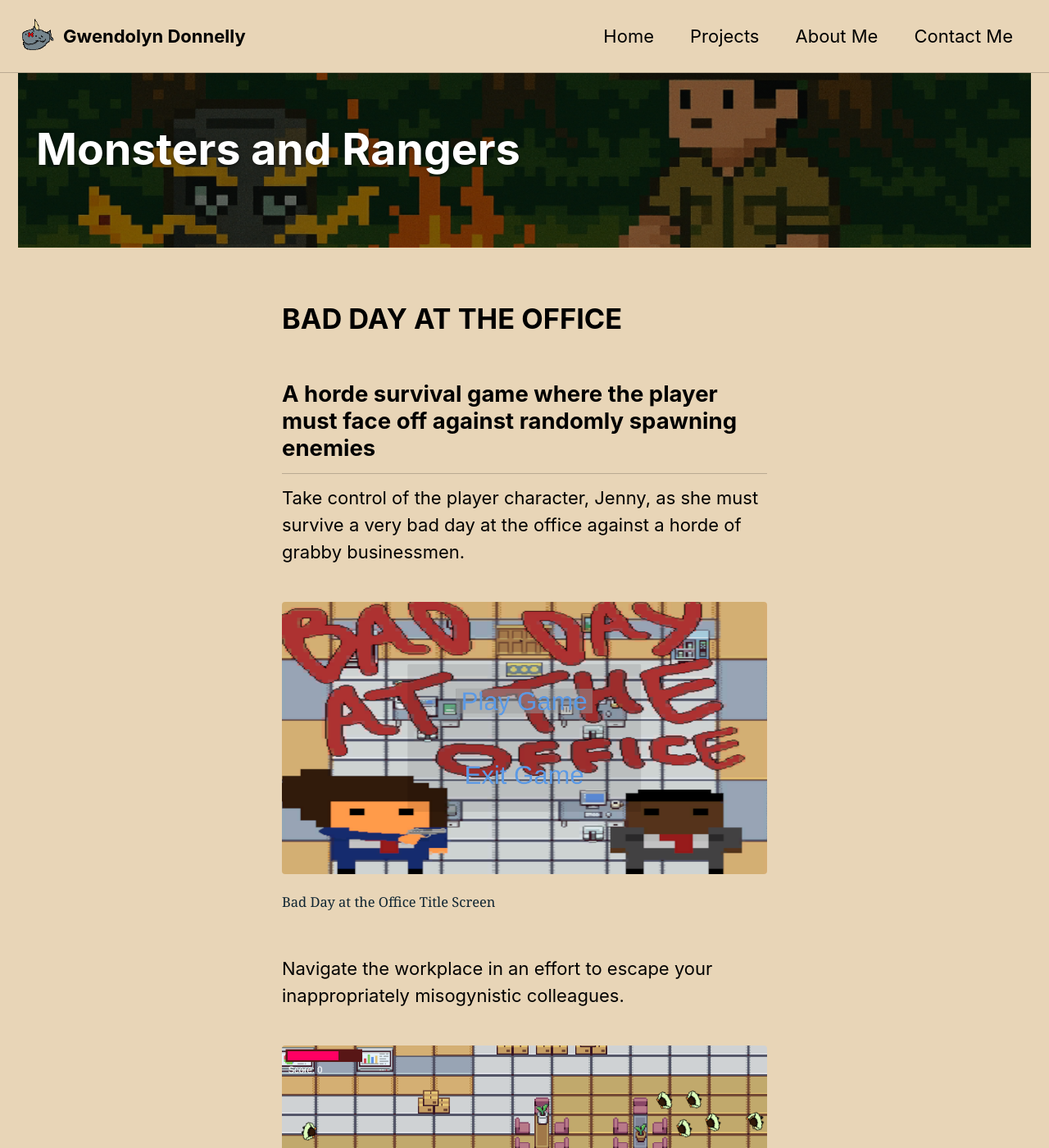
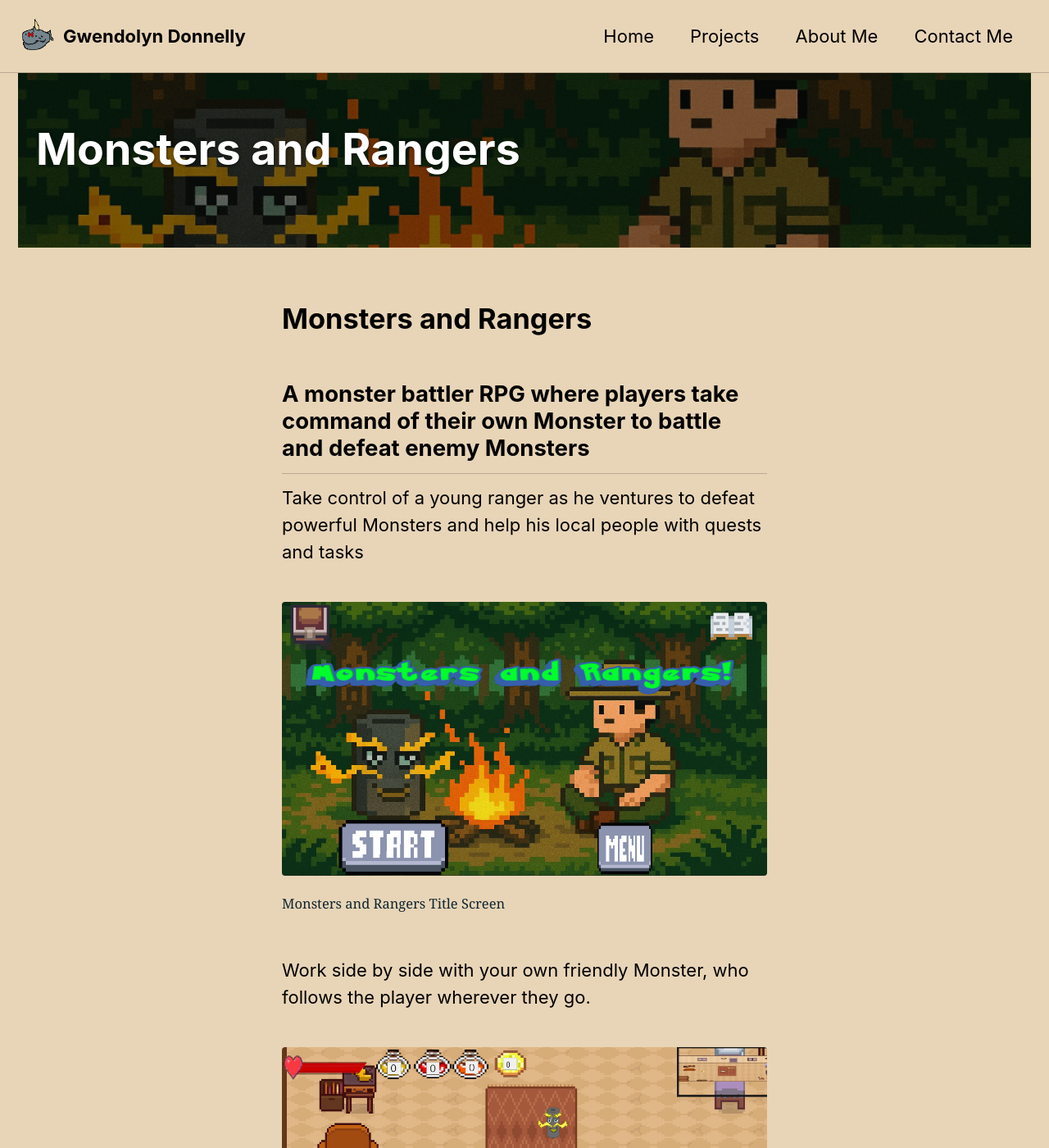
Before and after one commit to Orange-Piccolo/Orange-Piccolo.github.io, a Jekyll site: the page built from _pages/monsters-and-rangers.md, in a window 1280 px wide and 1400 px high. Shown: the whole window at 82% size. Built offline with Jekyll 4.4.1, drawn with Linux system fonts in a browser that asks for light colours; some of the changed text lies outside the part shown.

Commit message:
Revise game overview for Monsters and Rangers
Updated game description and replaced references to 'Bad Day at the Office' with 'Monsters and Rangers'.

```diff
--- a/_pages/monsters-and-rangers.md
+++ b/_pages/monsters-and-rangers.md
@@ -30,21 +30,25 @@ gallery_MAR:
     title: "Take down powerful bosses"
     caption: "Take down powerful bosses"
 ---
-# **BAD DAY AT THE OFFICE**
-## A horde survival game where the player must face off against randomly spawning enemies
+# **Monsters and Rangers**
+## A monster battler RPG where players take command of their own Monster to battle and defeat enemy Monsters
 
-Take control of the player character, Jenny, as she must survive a very bad day at the office against a horde of grabby businessmen.
+Take control of a young ranger as he ventures to defeat powerful Monsters and help his local people with quests and tasks
 
-{% include figure image_path="/assets/BDATO_Title.png" alt="Bad Day at the Office Title Screen" caption="Bad Day at the Office Title Screen" %}
+{% include figure image_path="/assets/MAR_Title.png" alt="Monsters and Rangers Title Screen" caption="Monsters and Rangers Title Screen" %}
 
-Navigate the workplace in an effort to escape your inappropriately misogynistic colleagues.
+Work side by side with your own friendly Monster, who follows the player wherever they go.
 
-{% include figure image_path="/assets/BDATO_Combat.png" alt="Bad Day at the Office Screenshot" caption="Navigate through your workplace to avoid enemy businessmen" %}
+{% include figure image_path="/assets/MAR_1.png" alt="Work with your friendly pet Monster, Moustatic" caption="Work with your friendly pet Monster, Moustatic" %}
 
-Defeat as many businessmen as you can to get a score so high it breaks through the glass ceiling!
+Defeat powerful Monsters such as Garlick, Fieyery, Gingerred Fox, Markshark and Minerrage using your own Moustatic's power!
 
-{% include figure image_path="/assets/BDATO_Combat_2.png" alt="Bad Day at the Office Combat" caption="Take the enemies down to gain health pickups and increase your score" %}
+{% include figure image_path="/assets/images/MAR_3.png" alt="Combat in Monsters and Rangers" caption="Combat in Monsters and Rangers" %}
 
-Defeated enemies can drop Coffee Mugs, allowing Jenny to increase her health and fight harder to win!
+Take down formidable bosses, using either Moustatic's projectile attacks or your own close-range melee power!
+
+{% include figure image_path="/assets/MAR_2.png" alt="Take down formidable bosses" caption="Take down formidable bosses" %}
+
+Use your combined might to help the local people with quests and take down Monsters that trouble them!
 
 {% include gallery id="gallery_MAR" layout="third" thumb_height="180px" %}
```
